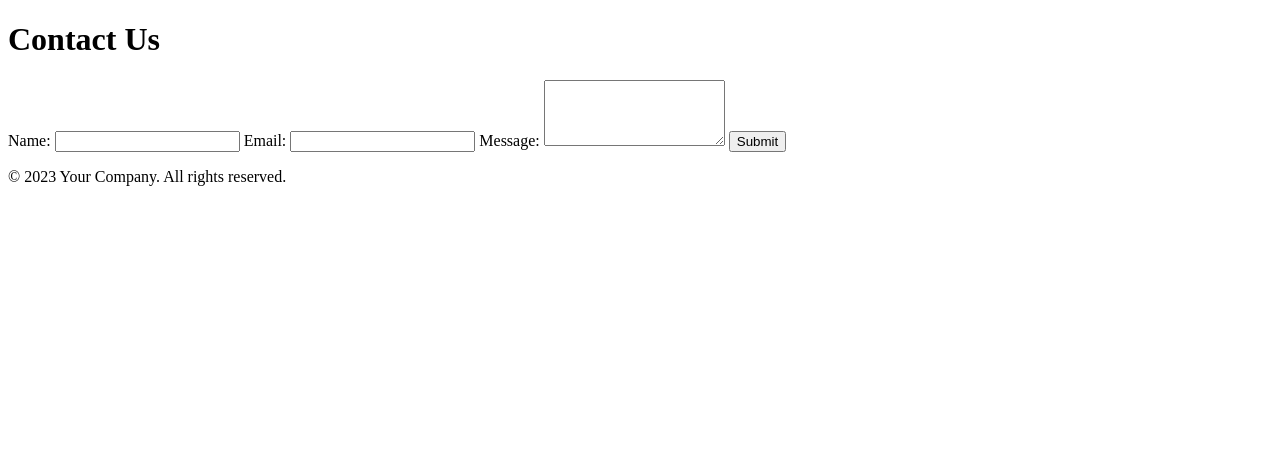
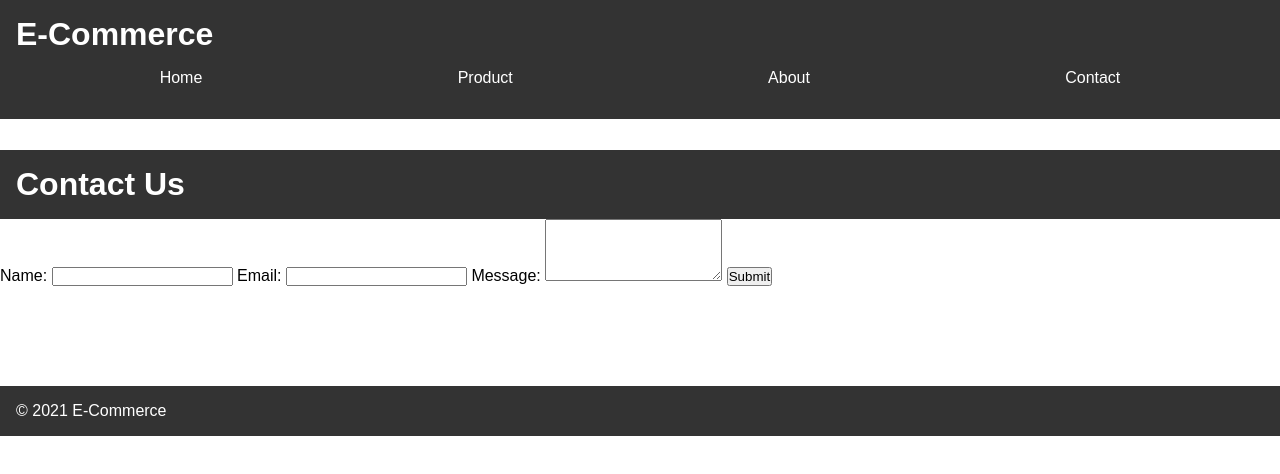
Before and after one commit to jhnh198/product-page, a plain HTML site: page contact.html in a window 1280 px wide. Drawn offline with Linux system fonts and the light colour scheme.

Commit message:
added other page header and footers

```diff
--- a/contact.html
+++ b/contact.html
@@ -4,9 +4,12 @@
     <meta charset="UTF-8">
     <meta name="viewport" content="width=device-width, initial-scale=1.0">
     <title>Contact Us</title>
-    <link rel="stylesheet" href="styles.css">
+    <link rel="stylesheet" href="style.css">
 </head>
 <body>
+
+
+    <iframe class="header-frame" src="header.html"></iframe>
     <header>
         <h1>Contact Us</h1>
     </header>
@@ -24,8 +27,6 @@
             <button type="submit">Submit</button>
         </form>
     </main>
-    <footer>
-        <p>&copy; 2023 Your Company. All rights reserved.</p>
-    </footer>
+    <iframe class="footer-frame" src="footer.html"></iframe>
 </body>
 </html>
```
Also changed, not shown: index.html (+6 -3 lines), product.html (+6 -4 lines).
